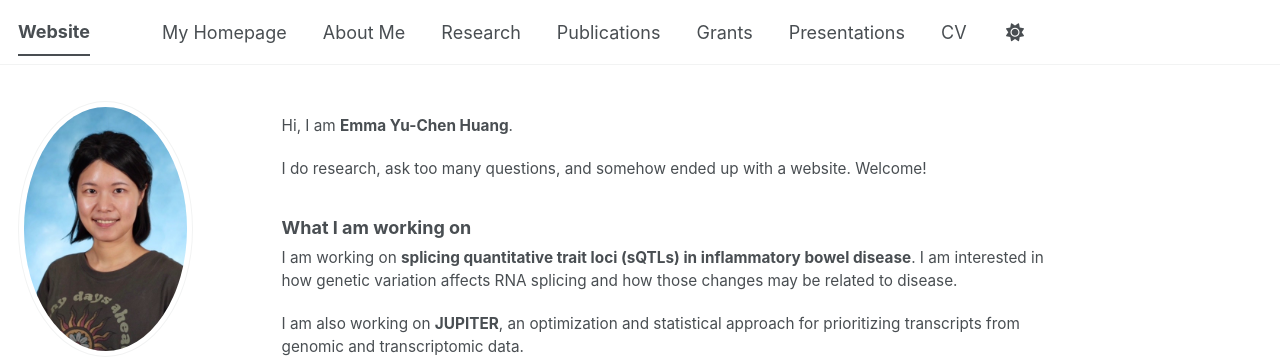
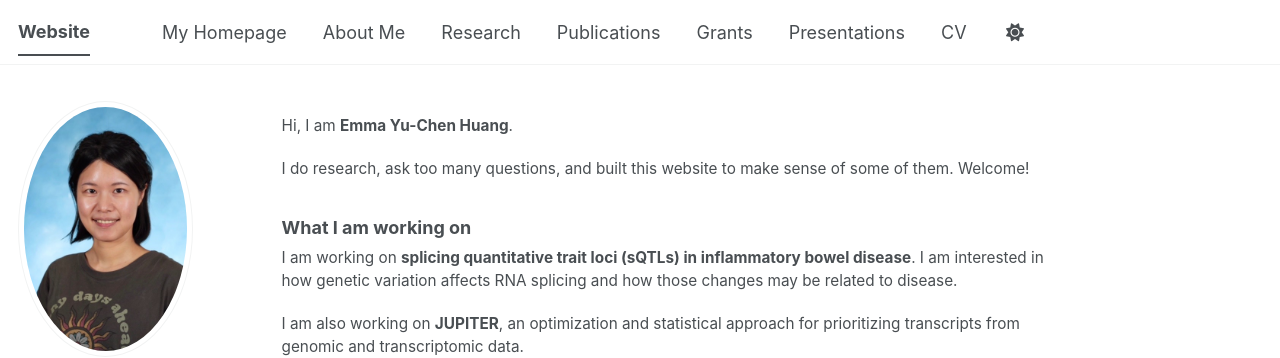
Before and after one commit to yuchen-hahaha/yuchen-hahaha.github.io, a Jekyll site: the page built from index.md, in a window 1280 px wide. Shown: the top 358 px of the page. Built offline with Jekyll 4.4.1, drawn with Linux system fonts in a browser that asks for light colours; a style sheet for code colours, icons or effects is not loaded.

Commit message:
Revise introduction text in index.md
Updated introduction to clarify the purpose of the website.

```diff
--- a/index.md
+++ b/index.md
@@ -8,7 +8,7 @@ author_profile: true
 
 Hi, I am **Emma Yu-Chen Huang**.
 
-I do research, ask too many questions, and somehow ended up with a website. Welcome!
+I do research, ask too many questions, and built this website to make sense of some of them. Welcome!
 
 ### What I am working on
 
```
